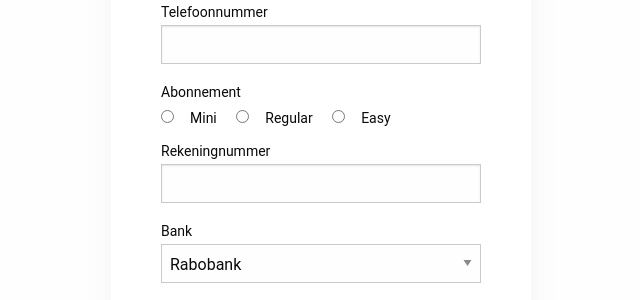
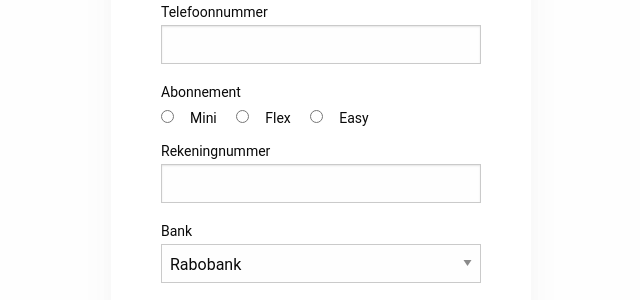
Before and after one commit to 3YH/IDP_Sportschool, a PHP site: page /signup.php in a window 1280 px wide. Shown: the part 939-1239 px from the top of the page, without its empty margins (319-959 px from the left). Run offline with PHP 8.4, Linux system fonts and the light colour scheme; some libraries are stand-ins or nearby versions.

Commit message:
abbo namen

```diff
--- a/signup.php
+++ b/signup.php
@@ -50,7 +50,7 @@
                 <label>Abonnement
                 <br>
                     <input type="radio" name="lid_abbo" id="mini" value="Mini" required><label for="mini">Mini</label>
-                    <input type="radio" name="lid_abbo" id="regular" value="Flex" required><label for="regular">Regular</label>
+                    <input type="radio" name="lid_abbo" id="regular" value="Flex" required><label for="regular">Flex</label>
                     <input type="radio" name="lid_abbo" id="big" value="Easy" required><label for="big">Easy</label>
                 </label>
                 <label>Rekeningnummer
```
